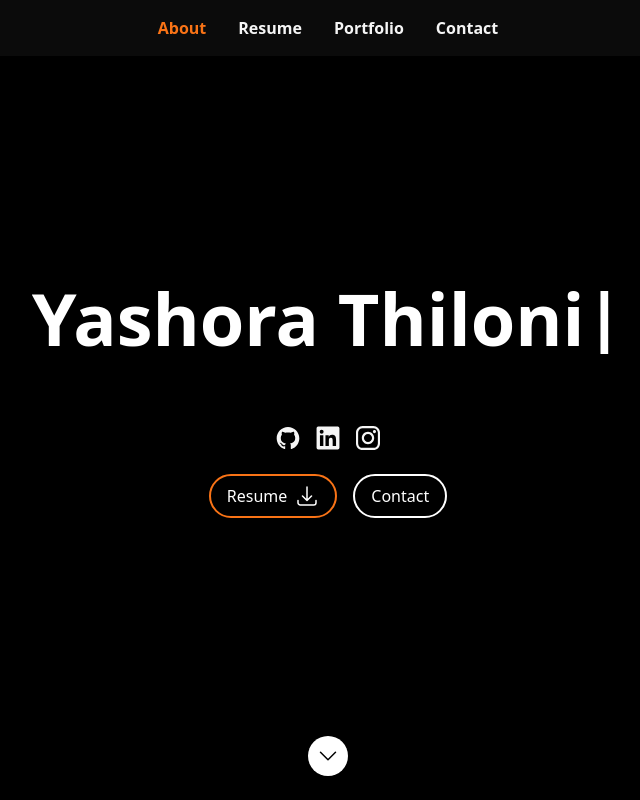
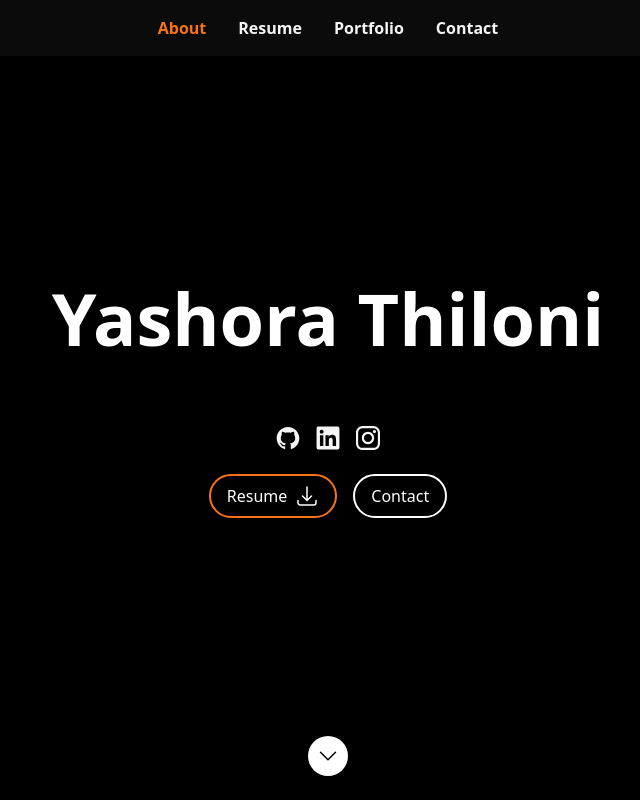
Before and after one commit to Thiloni0002/My-Website, a Next.js app: page / in a window 1280 px wide. Shown: the top 800 px of the page, without its empty margins (312-952 px from the left). Built offline with nearby package versions, Linux system fonts and the light colour scheme.

Commit message:
blink curser removed from Hero

```diff
--- a/src/components/Sections/Hero.tsx
+++ b/src/components/Sections/Hero.tsx
@@ -16,7 +16,6 @@ const Hero: FC = memo(() => {
           <div className="flex flex-col items-center gap-y-6 rounded-xl bg-black/40 p-6 text-center shadow-lg backdrop-blur-sm">
             <h1 className="text-4xl font-bold text-white sm:text-5xl lg:text-7xl overflow-hidden whitespace-nowrap">
               <span className="inline-block animate-typing">{name}</span>
-              <span className="inline-block animate-blink">|</span> {/* Optional blinking cursor */}
             </h1>
             {description}
             <div className="flex gap-x-4 text-neutral-100">
```
